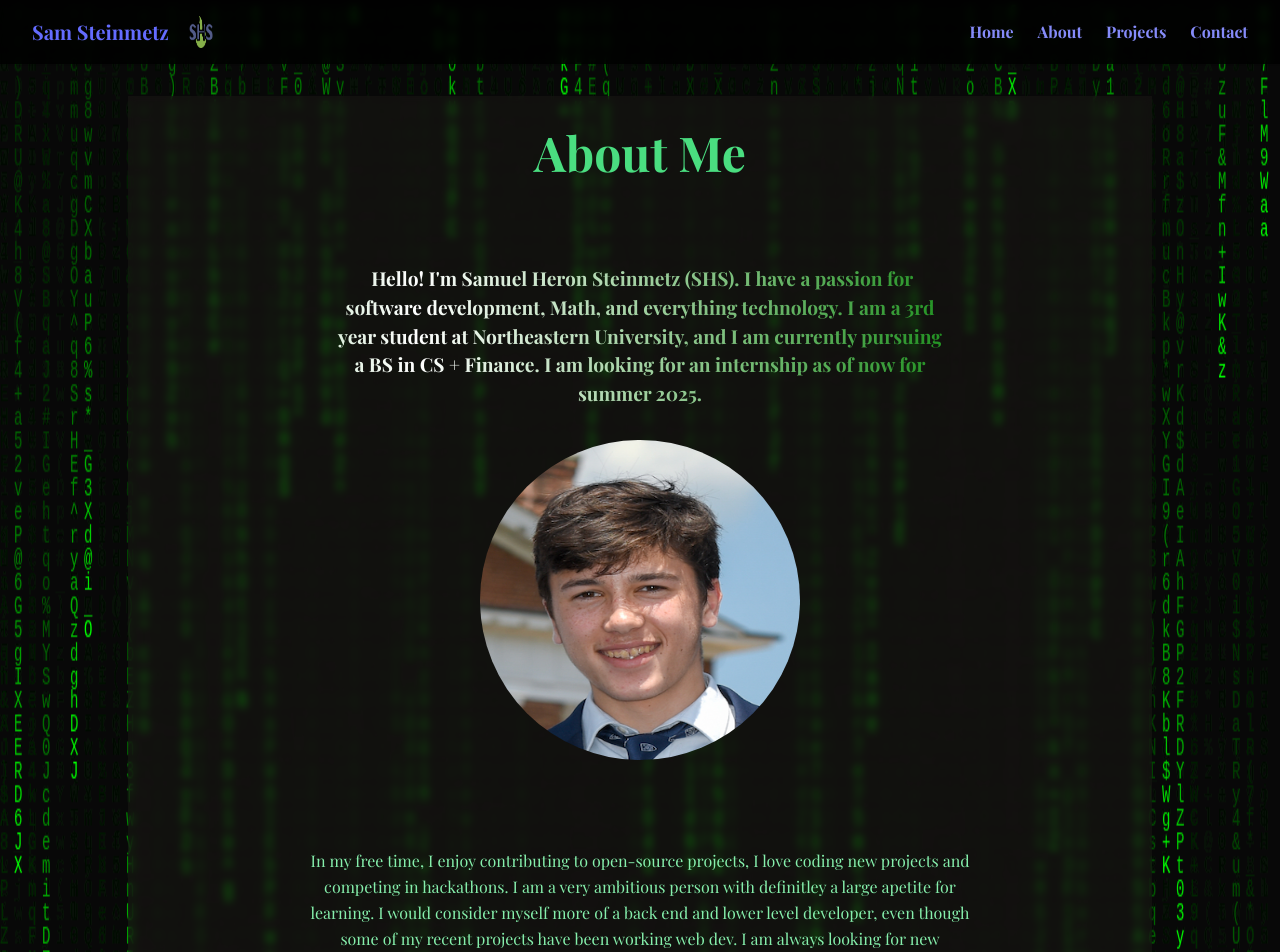
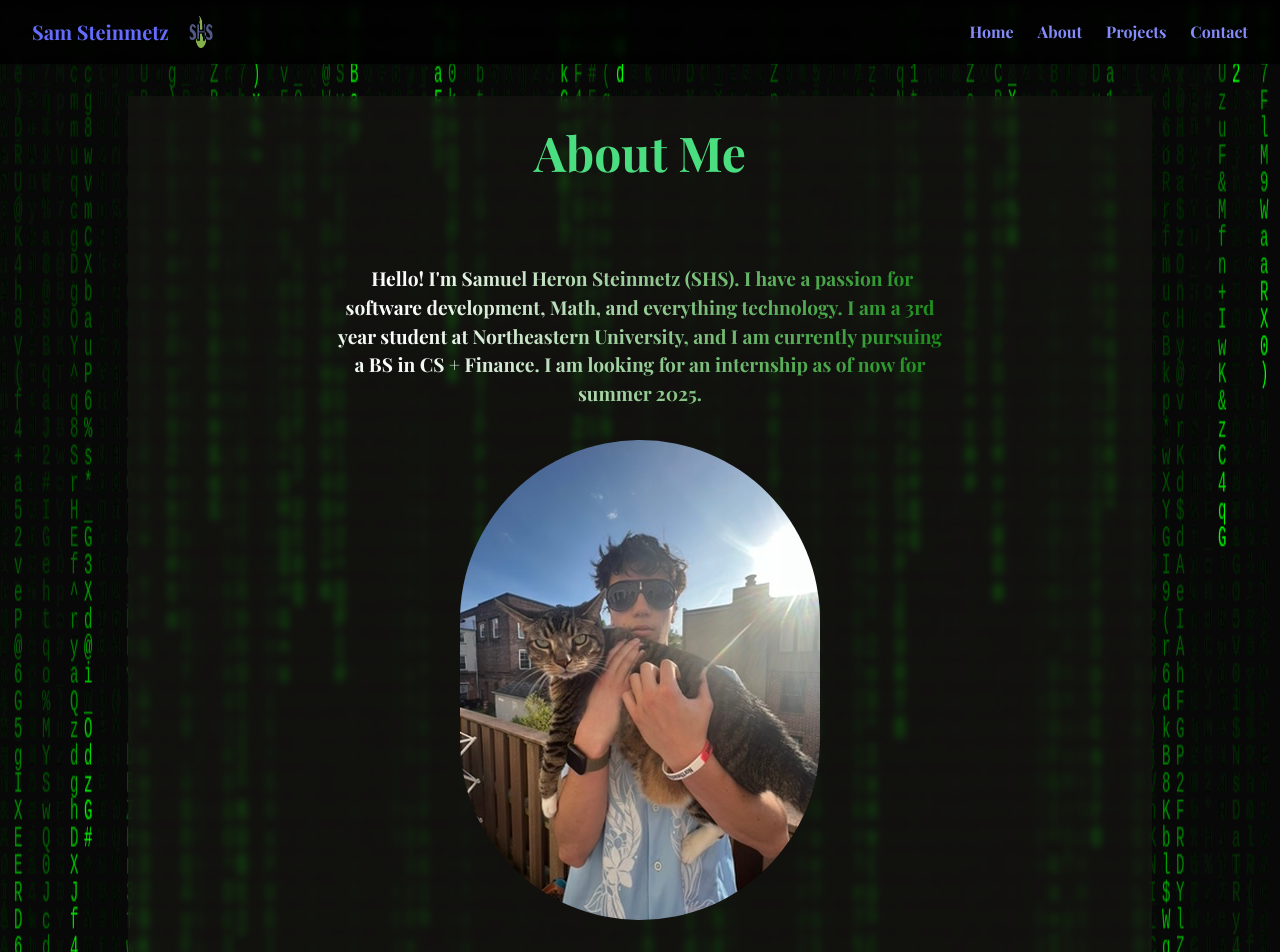
Before and after one commit to samhsteinmetz/me, a React (Vite) app: page /about in a window 1280 px wide. Shown: the top 952 px of the page. Built offline with nearby package versions, Linux system fonts and the light colour scheme.

Commit message:
minor changes to the about page

```diff
--- a/src/pages/About.tsx
+++ b/src/pages/About.tsx
@@ -2,7 +2,7 @@
 import { useEffect } from 'react'
 import { useNavigate } from 'react-router-dom'
 import GradientParagraph from '../components/GradientParagraph.tsx';
-import currImage from '../assets/headshot.jpeg';
+import currImage from '../assets/cat.jpeg';
 
 const About = () => {
   const navigate = useNavigate()
@@ -46,17 +46,16 @@ const About = () => {
             />
     <div className="flex py-8 justify-center items-center">
     <img
-          src={currImage
-          }
-          alt="Samuel Heron Steinmetz"
-          className="rounded-full w-80 h-80"
-        ></img>
+  src={currImage}
+  alt="Samuel Heron Steinmetz"
+  className="rounded-full w-160 h-160 object-contain"
+/>
         </div>
 
     </div>
 
           <p className="text-green-300 leading-relaxed">
-            In my free time, I enjoy contributing to open-source projects, I love coding new projects and competing in hackathons. I am a very ambitious person with definitley a large apetite for learning. I would consider myself more of a back end and lower level developer, even though some of my recent projects have been working web dev. I am always looking for new oppurtunities to learn about new markets and more areas where technology applies. feel free to reach out, connect, follow, even like and subscribe to my socials below.
+          In my free time I like hanging out with my cats, running, playing basketball, poker, and trying new food! You can always find me in the my school’s sauna in the winter time and hopefully on the beach or at least in the sun in summer time. I have been learning how to ski and would consider myself pretty decent. Besides my hobbies, I do enjoy programming and taking on projects. Although some of my personal projects can be left unfinished, I just say that I am very passionate about the next thing. Recently I have been reading alot about Model Context Protocol and how applications can write themselves somewhat. If you have any questions or want to chat about anything shoot my socials below!
           </p>
         </div>
 
--- a/src/pages/Home.tsx
+++ b/src/pages/Home.tsx
@@ -48,6 +48,7 @@ const Home = () => {
 
               // eslint-disable-next-line @typescript-eslint/no-unused-vars
               const result = await response.json();
+              console.log(result);
 
 
 
```
Also changed, not shown: src/assets/cat.jpeg (added), src/assets/escalator.jpeg (added).
